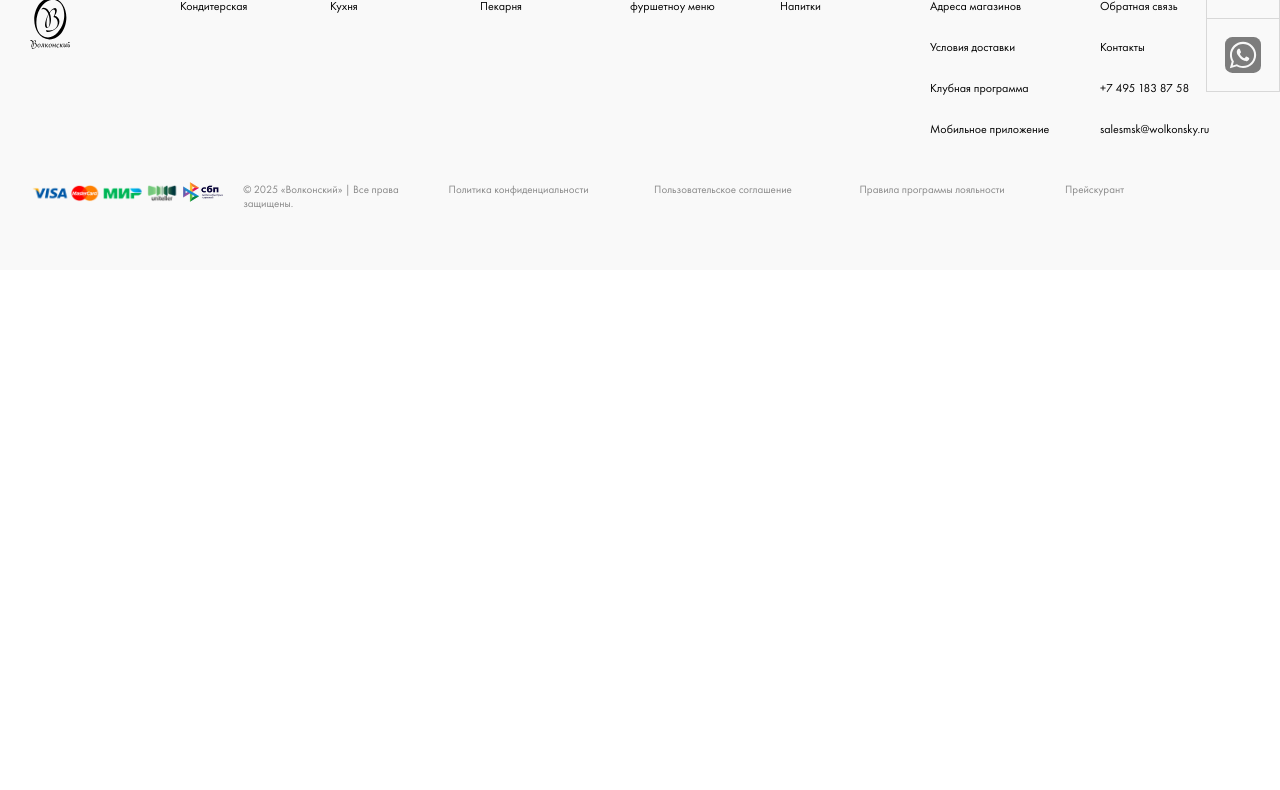
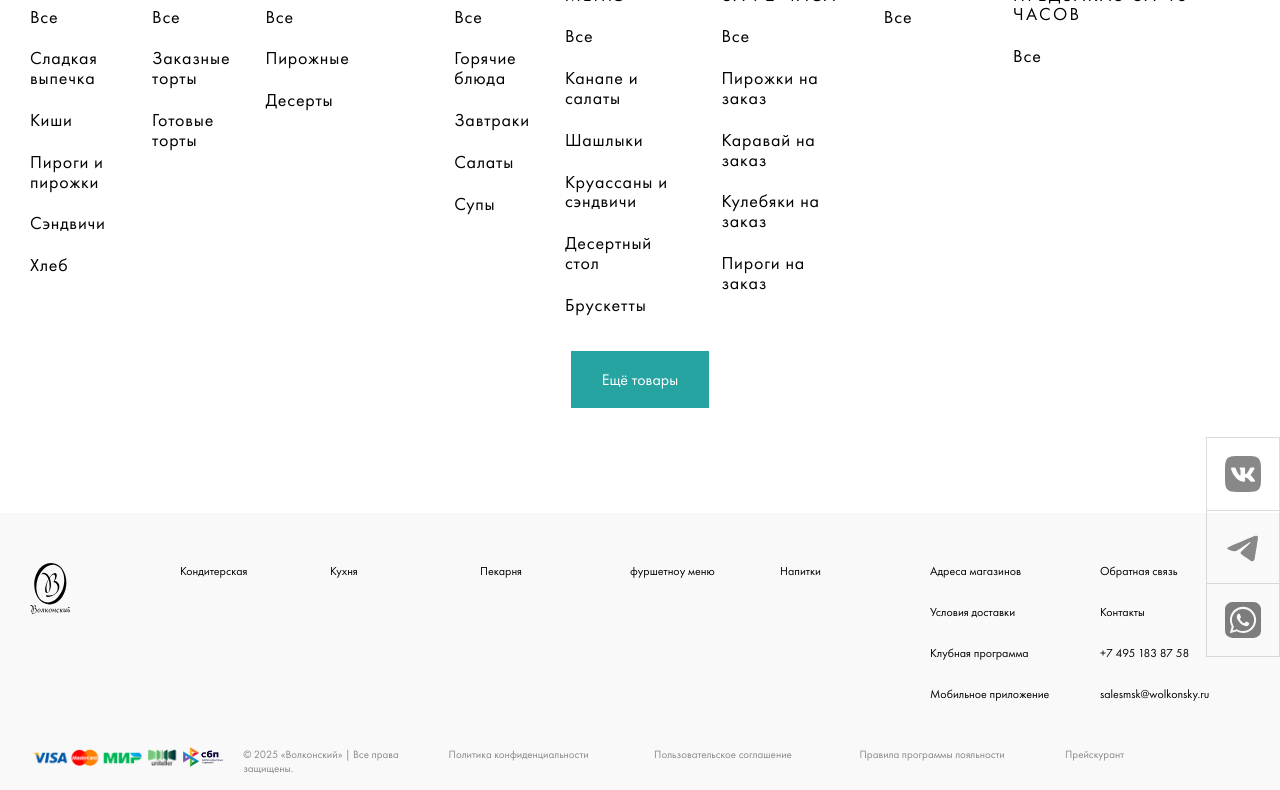
Before and after one commit to AinurBogdanov/conf01, a website built with Vite: page index.html in a window 1280 px wide. Shown: the part 303-1093 px from the top of the page. Before the commit the page ends 800 px from the top, so only its background shows below. Built offline with nearby package versions, Linux system fonts and the light colour scheme.

Commit message:
render menu dynamically with js

```diff
--- a/src/scripts/main.js
+++ b/src/scripts/main.js
@@ -1,3 +1,5 @@
-import { renderMain } from "./renderMain.js";
+import { renderMain } from "./mainJs/renderMain.js";
+import { renderMenuHTML } from "./menuJs/renderMenu.js";
 
 // renderMain();
+renderMenuHTML();
--- a/src/scripts/menuJs/renderMenu.js
+++ b/src/scripts/menuJs/renderMenu.js
@@ -1,17 +1,8 @@
-let menuHTML = '';
-`
-<div class="wrap">
-  <div class="breadcrumbs">
-    <a href="#">Главная страница</a>
-    • Пекарня
-  </div>
+import menuData from '../../data/menuList.json' assert { type: 'json'};
 
-  <div class="catalog">
-    <div class="page-heading">
-      <h1></h1>
-    </div>
-    <div class="catalog-nav">
-      <ul class="catalog-nav-list nav-list-root">
+
+
+const menuCategoryHTML = `
   <li>
     <div class="catalog-nav-category">Пекарня</div>
     <ul class="catalog-nav-list">
@@ -35,6 +26,23 @@ let menuHTML = '';
       </li>
     </ul>
   </li>
+`;
+
+export function renderMenuHTML() {
+  const contentBox = document.querySelector('.content');
+  const menuHTML = `
+  <div class="wrap">
+    <div class="breadcrumbs">
+      <a href="#">Главная страница</a>
+      • Пекарня
+    </div>
+
+    <div class="catalog">
+      <div class="page-heading">
+        <h1></h1>
+      </div>
+      <div class="catalog-nav">
+        <ul class="catalog-nav-list nav-list-root">
 
         </ul>
       </div>
@@ -48,6 +56,34 @@ let menuHTML = '';
         </a>
       </div>
     </div>
+  </div>
+  `;
+  contentBox.innerHTML = menuHTML;
 
-</div>
+  const catalogNavList = document.querySelector('.catalog-nav-list');
+
+  let navCatalogHTML = '';
+
+  menuData.menu.forEach((category) => {
+    let subcategories = '';
+
+    category.subcategories.forEach((subcategory) => {
+      subcategories += `
+      <li>
+        <a href="#">${subcategory.title}</a>
+      </li>
       `
+    });
+
+    navCatalogHTML += `
+      <li>
+        <div class="catalog-nav-category">${category.title}</div>
+        <ul class="catalog-nav-list">
+        ${subcategories}
+        </ul>
+      </li>
+    `
+  })
+
+  catalogNavList.innerHTML = navCatalogHTML;
+}
--- a/src/styles/menu/menu.css
+++ b/src/styles/menu/menu.css
@@ -61,7 +61,8 @@ li a:hover {
   color: pink;
 }
 .catalog-nav-category {
-   text-transform: uppercase;
+  text-transform: uppercase;
+  letter-spacing: 0.125em;
 }
 .active {
   color: #25A4A1;
```
Lines whose indentation alone changed are shown as unchanged.
